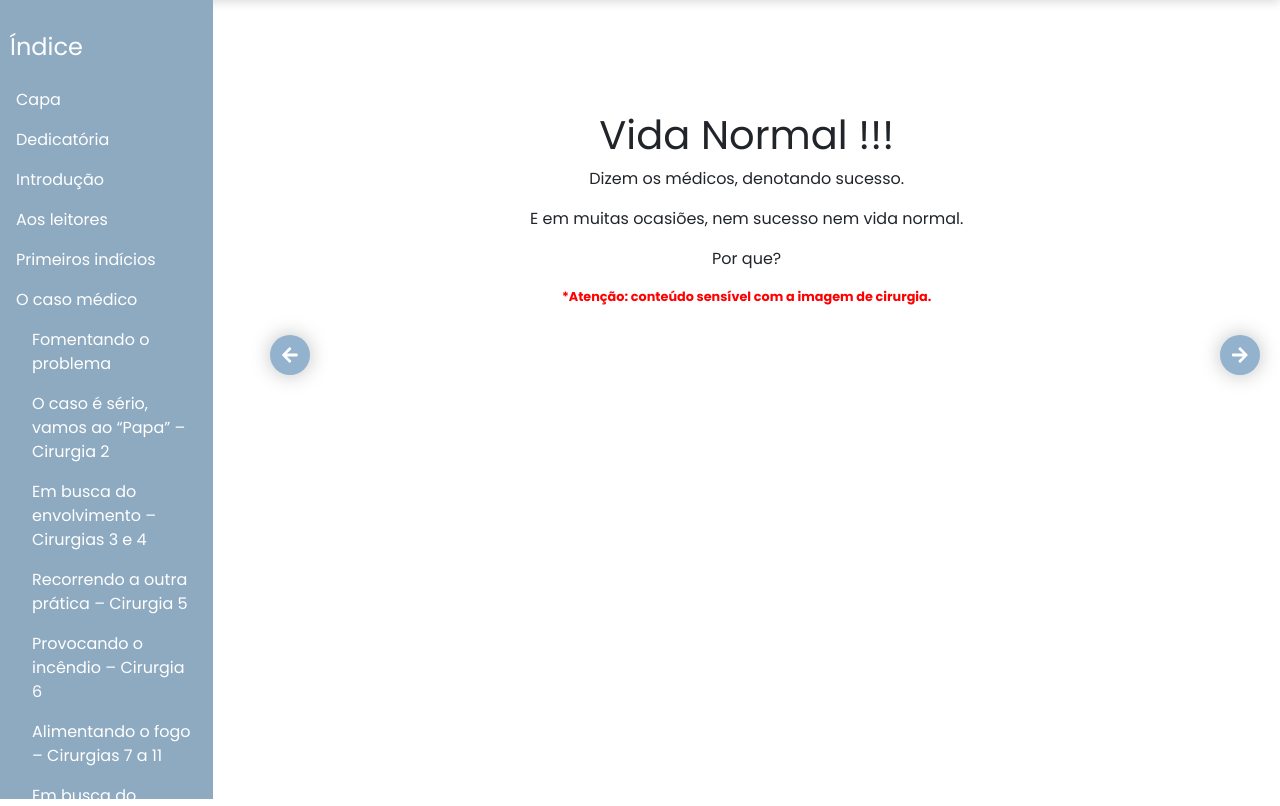
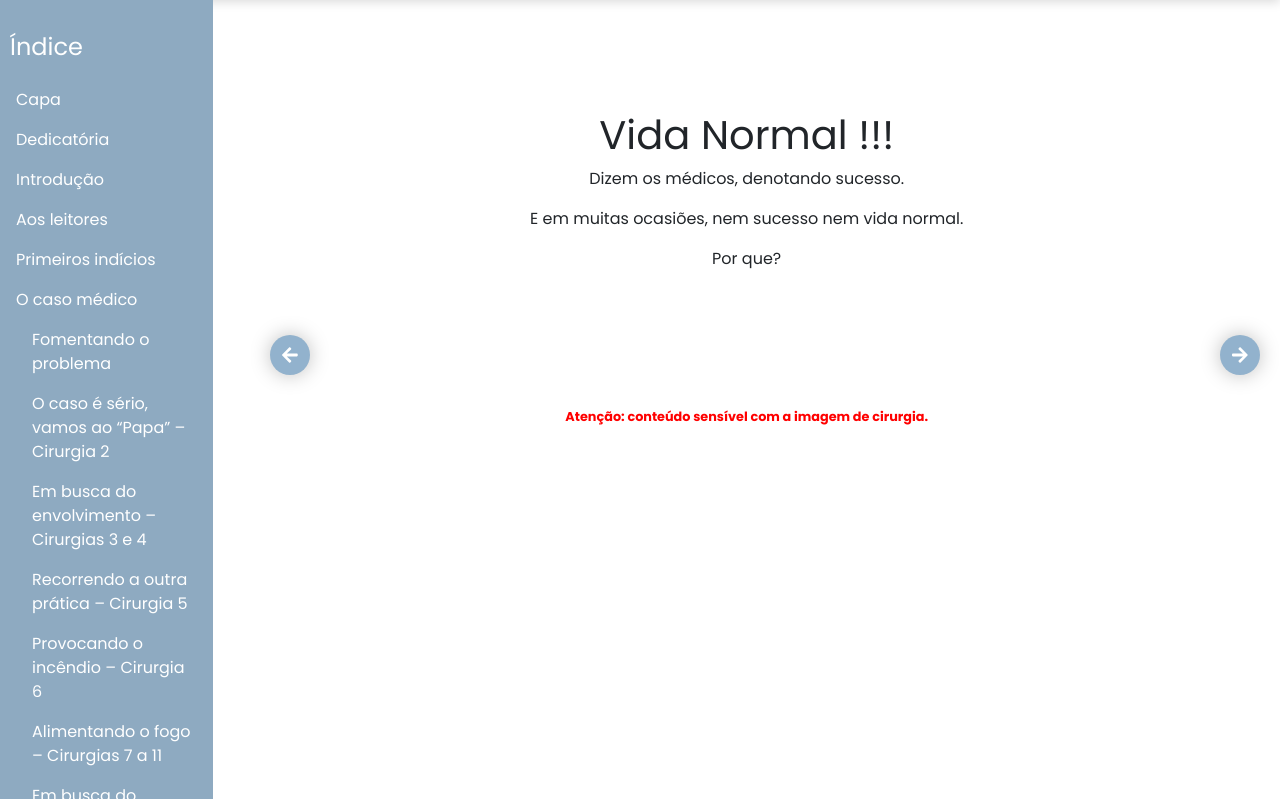
Before and after one commit to gafayad/leituranarede, a Django app: page /livros/ in a window 1280 px wide, after a click that opens the changed part. Shown: the part 65-871 px from the top of the page. Run offline with Django 5.2, Linux system fonts and the light colour scheme.

Commit message:
Update livros.html

```diff
--- a/leituranarede/templates/livros.html
+++ b/leituranarede/templates/livros.html
@@ -130,7 +130,12 @@
                 <p>Dizem os médicos, denotando sucesso.</p>
                 <p>E em muitas ocasiões, nem sucesso nem vida normal.</p>
                 <p>Por que?</p>
-                <p style="color: red; font-size:0.8rem; font-weight: bold">*Atenção: conteúdo sensível com a imagem de cirurgia.</p>
+                    <br>
+                    <br>
+                    <br>
+                    <br>
+                    <br>
+                <p style="color: red; font-size:0.8rem; font-weight: bold">Atenção: conteúdo sensível com a imagem de cirurgia.</p>
                 </section> <!-- Feito -->
 
                 <section id="aos-leitores" class="section">
```
